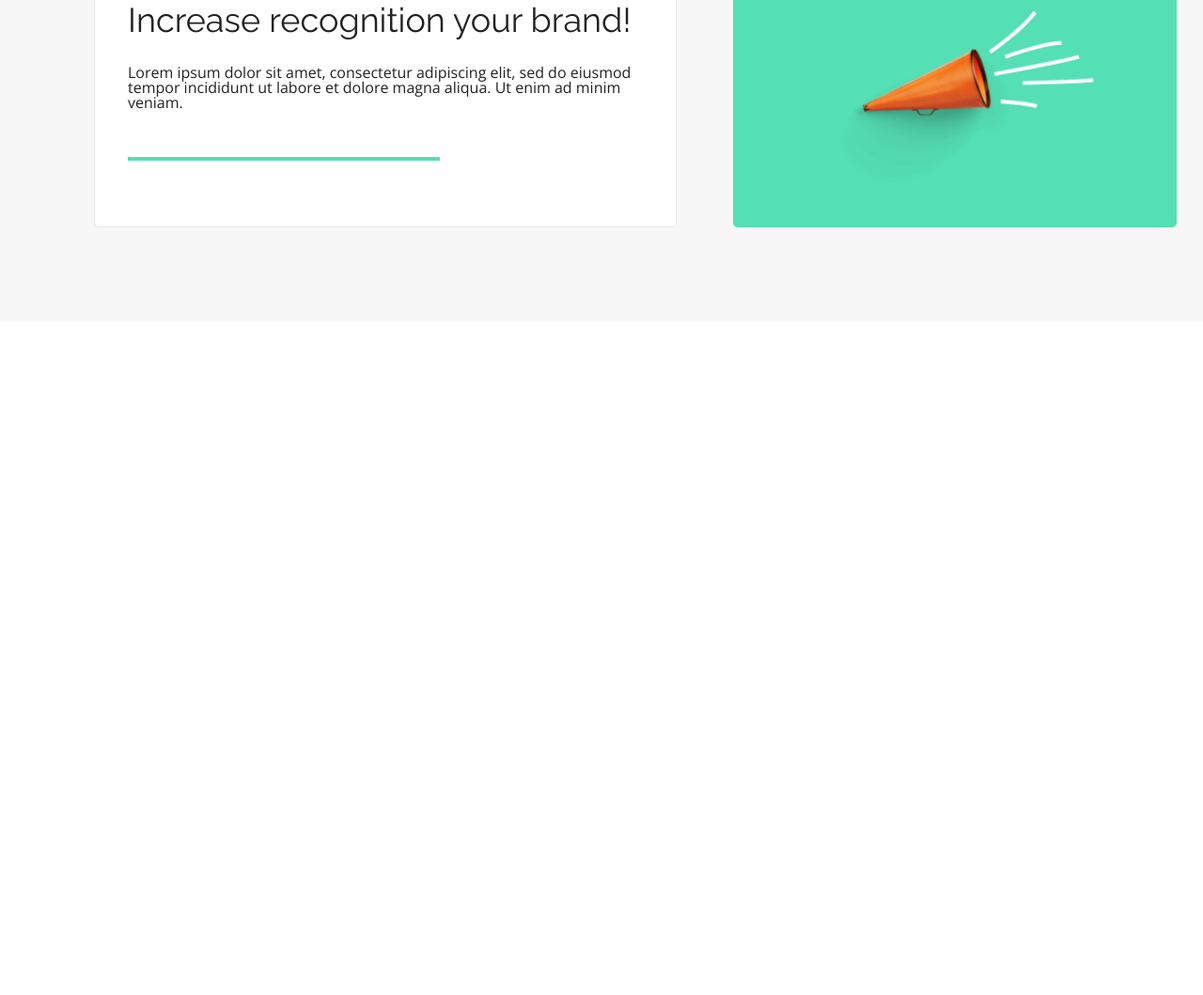
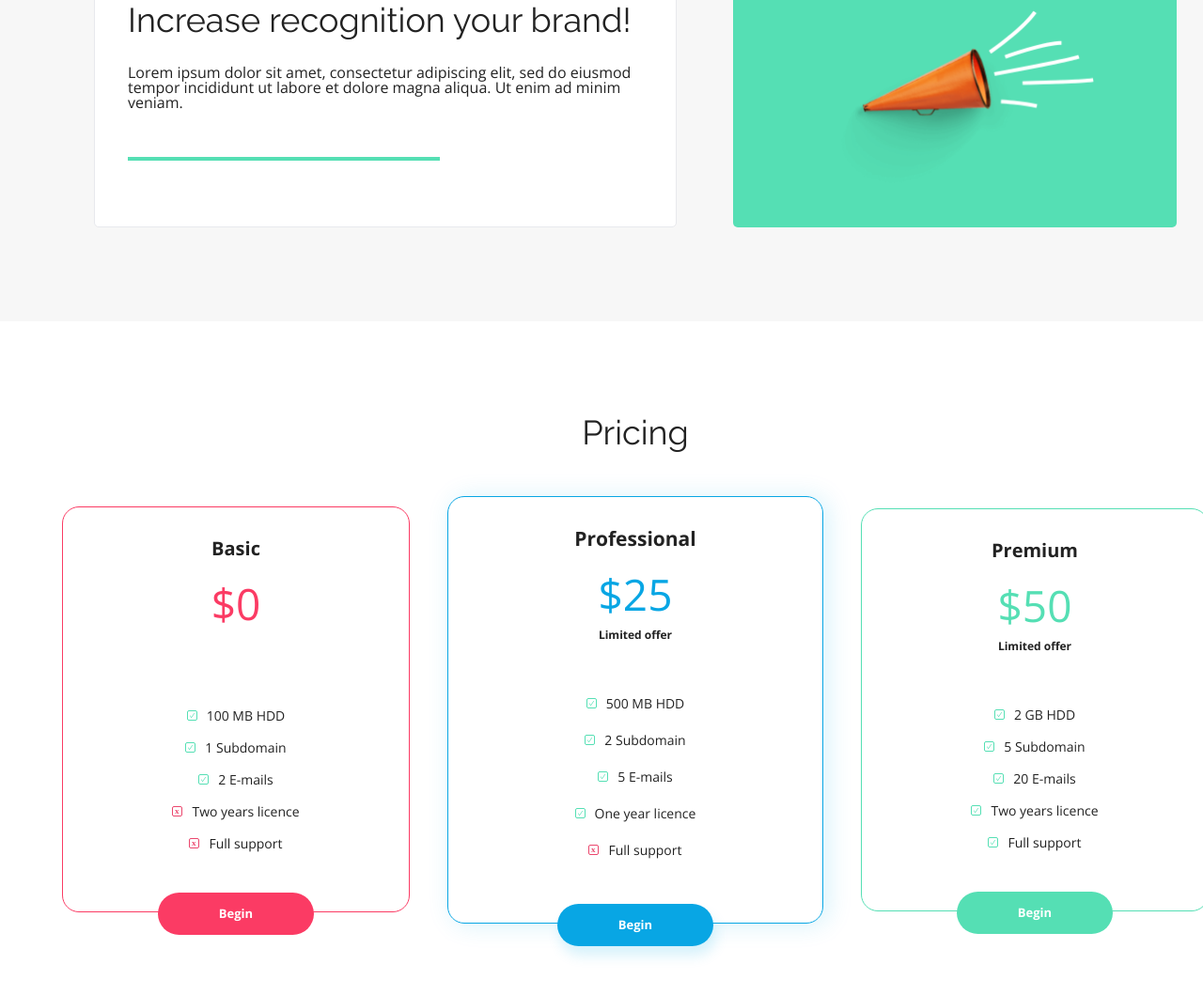
Before and after one commit to EdytaWe/BestShop, a plain HTML site: page index.html in a window 1280 px wide. Shown: the part 2230-3289 px from the top of the page at 94% size. Before the commit the page ends 2572 px from the top, so only its background shows below. Drawn offline with nearby package versions, Linux system fonts and the light colour scheme.

Commit message:
add pricing section

```diff
--- a/css/style.css
+++ b/css/style.css
@@ -291,3 +291,109 @@ h2 {
     height: auto;
     margin-top: 55px;
 }
+
+.pricing {
+    margin: 100px auto;
+    display: flex;
+    flex-direction: column;
+    justify-content: center;
+    align-items: center;
+}
+
+.pricing__boxes {
+    display: flex;
+    align-items: center;
+    justify-content: center;
+    margin-top: 50px;
+}
+.pricing__box {
+    width: 370px;
+    border-radius: 18px;
+    display: flex;
+    flex-direction: column;
+    align-items: center;
+    border: 1px solid var(--accent-color);
+}
+.pricing__details {
+    margin-top: 34px;
+    margin-bottom: 60px;
+    text-align: center;
+}
+
+.pricing__type {
+    font-size: 1.25rem;
+    font-family: var(--font-raleway);
+    font-weight: 700;
+}
+
+.pricing__price {
+    font-size: 2.875rem;
+    font-family: var(--font-open-sans);
+    font-weight: 300;
+    margin-top: 25px;
+    color: var(--accent-color);
+}
+
+.pricing__limited {
+    text-align: center;
+    margin-top: 15px;
+    font-size: 0.75rem;
+    font-family: var(--font-raleway);
+    font-weight: 700;
+}
+.pricing__items {
+    text-align: center;
+}
+
+.pricing__item {
+    font-size: 14px;
+    margin-bottom: 20px;
+}
+.pricing__item::before {
+    content: "";
+    width: 11px;
+    height: 11px;
+    display: inline-block;
+    margin-right: 10px;
+    background-image: url("../assets/Ckechmark-1.svg");
+}
+
+.pricing__item__not::before {
+    content: "";
+    width: 11px;
+    height: 11px;
+    display: inline-block;
+    margin-right: 10px;
+    background-image: url("../assets/Close.svg");
+}
+.pricing__box .btn {
+    position: relative;
+    bottom: -25px;
+    font-size: 0.8125rem;
+    background-color: var(--accent-color);
+}
+
+.pricing__box__basic {
+    --accent-color: var(--color-redish);
+}
+
+.pricing__box__basic .pricing__price {
+    margin-bottom: 30px;
+}
+.pricing__box__professional {
+    --accent-color: var(--color-primary);
+    width: 400px;
+    margin: 0 40px;
+    box-shadow: 5px 1px 27px var(--color-primary-shadow);
+}
+
+.pricing__box__professional .pricing__type {
+    font-size: 1.3125rem;
+}
+
+.pricing__box__professional .pricing__item {
+    margin-bottom: 25px;
+}
+.pricing__box__premium {
+    --accent-color: var(--color-green);
+}
--- a/index.html
+++ b/index.html
@@ -109,6 +109,55 @@
 
             </div>
         </section>
+        <section class="pricing container" id="prices">
+            <h2>Pricing</h2>
+            <div class="pricing__boxes">
+                <div class="pricing__box pricing__box__basic">
+                    <div class="pricing__details">
+                        <div class="pricing__type">Basic</div>
+                        <div class="pricing__price">$0</div>
+                    </div>
+                    <ul class="pricing__items">
+                        <li class="pricing__item">100 MB HDD</li>
+                        <li class="pricing__item">1 Subdomain</li>
+                        <li class="pricing__item">2 E-mails</li>
+                        <li class="pricing__item pricing__item__not">Two years licence</li>
+                        <li class="pricing__item pricing__item__not">Full support</li>
+                    </ul>
+                    <a href="#" class="btn">Begin</a>
+                </div>
+                <div class="pricing__box pricing__box__professional">
+                    <div class="pricing__details">
+                        <div class="pricing__type">Professional</div>
+                        <div class="pricing__price">$25</div>
+                        <div class="pricing__limited">Limited offer</div>
+                    </div>
+                    <ul class="pricing__items">
+                        <li class="pricing__item">500 MB HDD</li>
+                        <li class="pricing__item">2 Subdomain</li>
+                        <li class="pricing__item">5 E-mails</li>
+                        <li class="pricing__item">One year licence</li>
+                        <li class="pricing__item pricing__item__not">Full support</li>
+                    </ul>
+                    <a href="#" class="btn btn__primary">Begin</a>
+                </div>
+                <div class="pricing__box pricing__box__premium">
+                    <div class="pricing__details">
+                        <div class="pricing__type">Premium</div>
+                        <div class="pricing__price">$50</div>
+                        <div class="pricing__limited">Limited offer</div>
+                    </div>
+                    <ul class="pricing__items">
+                        <li class="pricing__item">2 GB HDD</li>
+                        <li class="pricing__item">5 Subdomain</li>
+                        <li class="pricing__item">20 E-mails</li>
+                        <li class="pricing__item">Two years licence</li>
+                        <li class="pricing__item">Full support</li>
+                    </ul>
+                    <a href="#" class="btn">Begin</a>
+                </div>
+            </div>
+        </section>
     </main>
 </body>
 </html>
```
